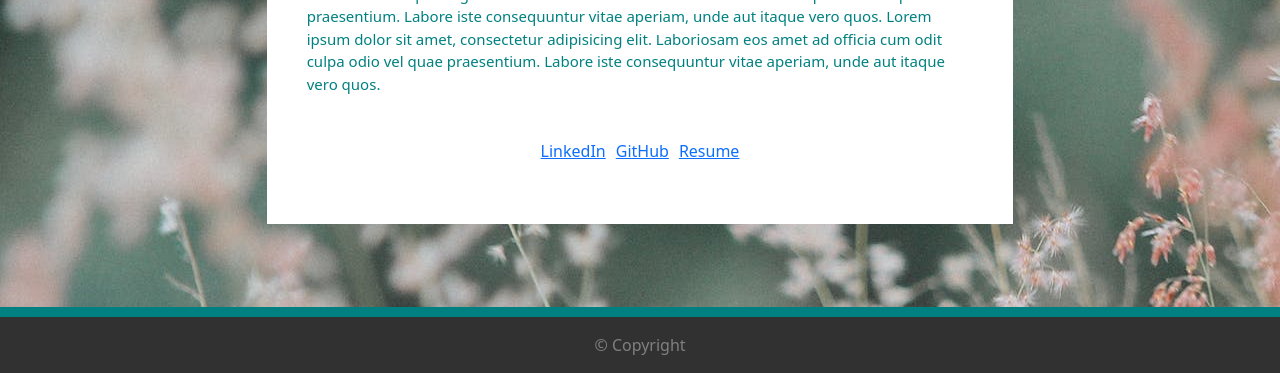
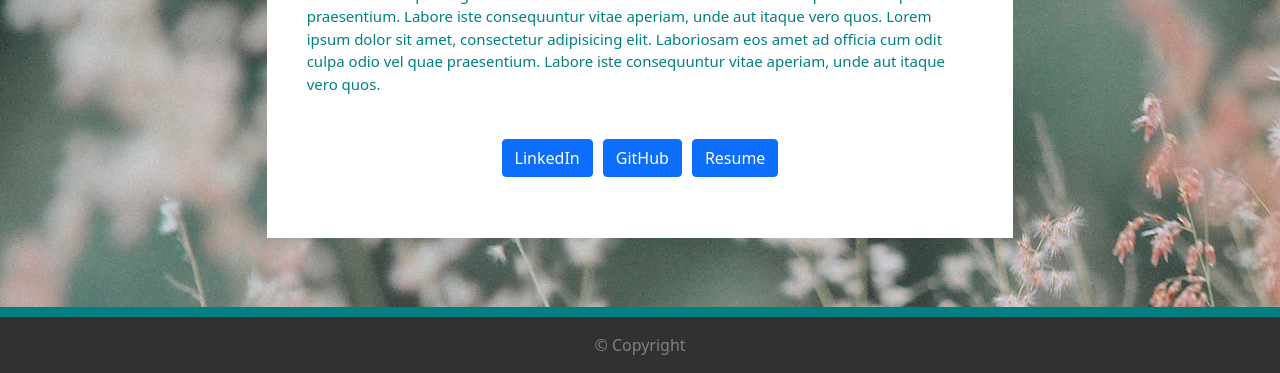
Before and after one commit to mirandagrace-dev/updatedPortfolio, a plain HTML site: page index.html in a window 1280 px wide. Shown: the part 427-800 px from the top of the page. Drawn offline with nearby package versions, Linux system fonts and the light colour scheme.

Commit message:
fixed some minor styles

```diff
--- a/assets/style.css
+++ b/assets/style.css
@@ -75,3 +75,7 @@ h1 {
 .links a {
 	margin: 5px;
 }
+
+button {
+	background-color: #008080;
+}
--- a/index.html
+++ b/index.html
@@ -52,9 +52,15 @@
                             </br>
                             </br>
                             <div class='links'>
-                            <a href="https://www.linkedin.com/in/mirandamcd/">LinkedIn</a>
-                            <a href="https://github.com/mirandagrace-dev">GitHub</a>
-                            <a href="./assets/MirandaMcDonald_Resume_082020.pdf" download>Resume</a>
+                            <a href="https://www.linkedin.com/in/mirandamcd/"><button type="button" class="btn btn-primary">
+											LinkedIn
+										</button></a>
+                            <a href="https://github.com/mirandagrace-dev"><button type="button" class="btn btn-primary">
+											GitHub
+										</button></a>
+                            <a href="./assets/MirandaMcDonald_Resume_082020.pdf" download><button type="button" class="btn btn-primary">
+											Resume
+										</button></a>
                             </div>
                         </p>
 
```
Also changed, not shown: portfolio.html (+4 -4 lines), assets/visualizeIMG.PNG (added).
